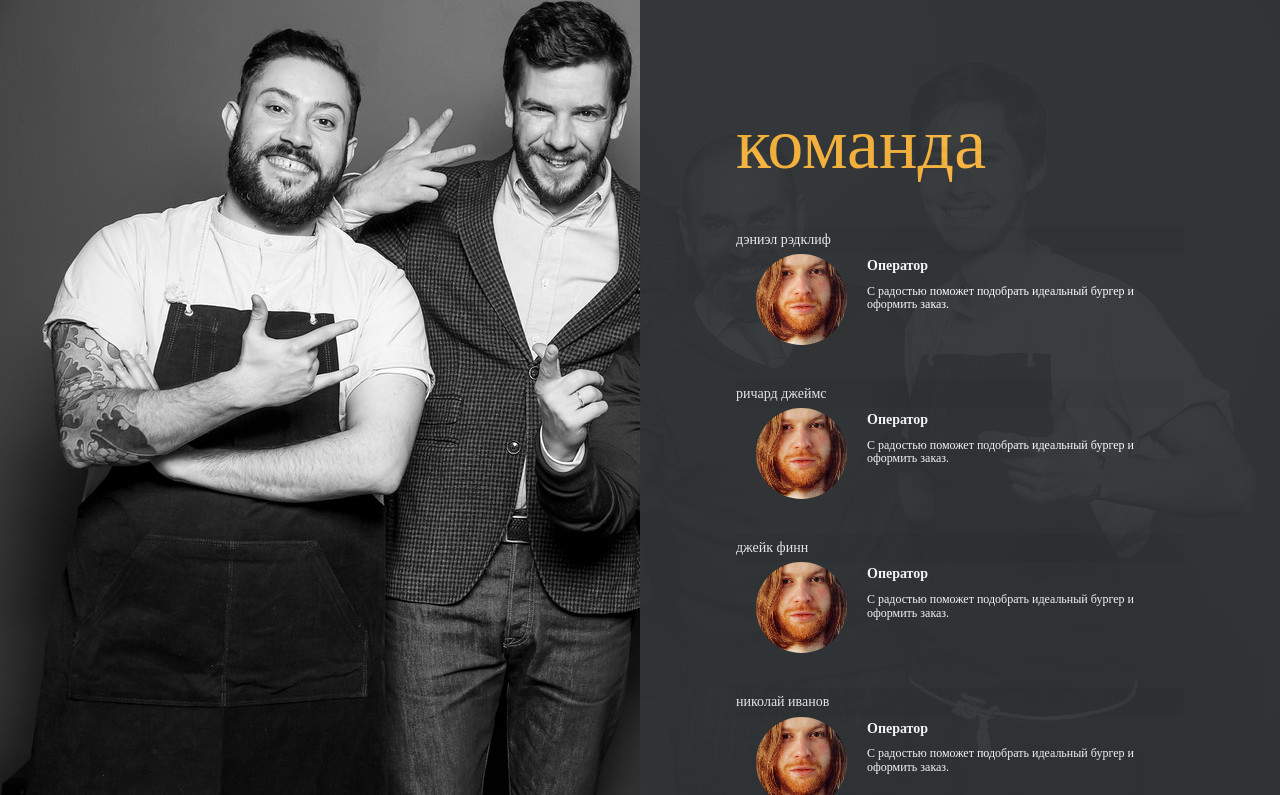
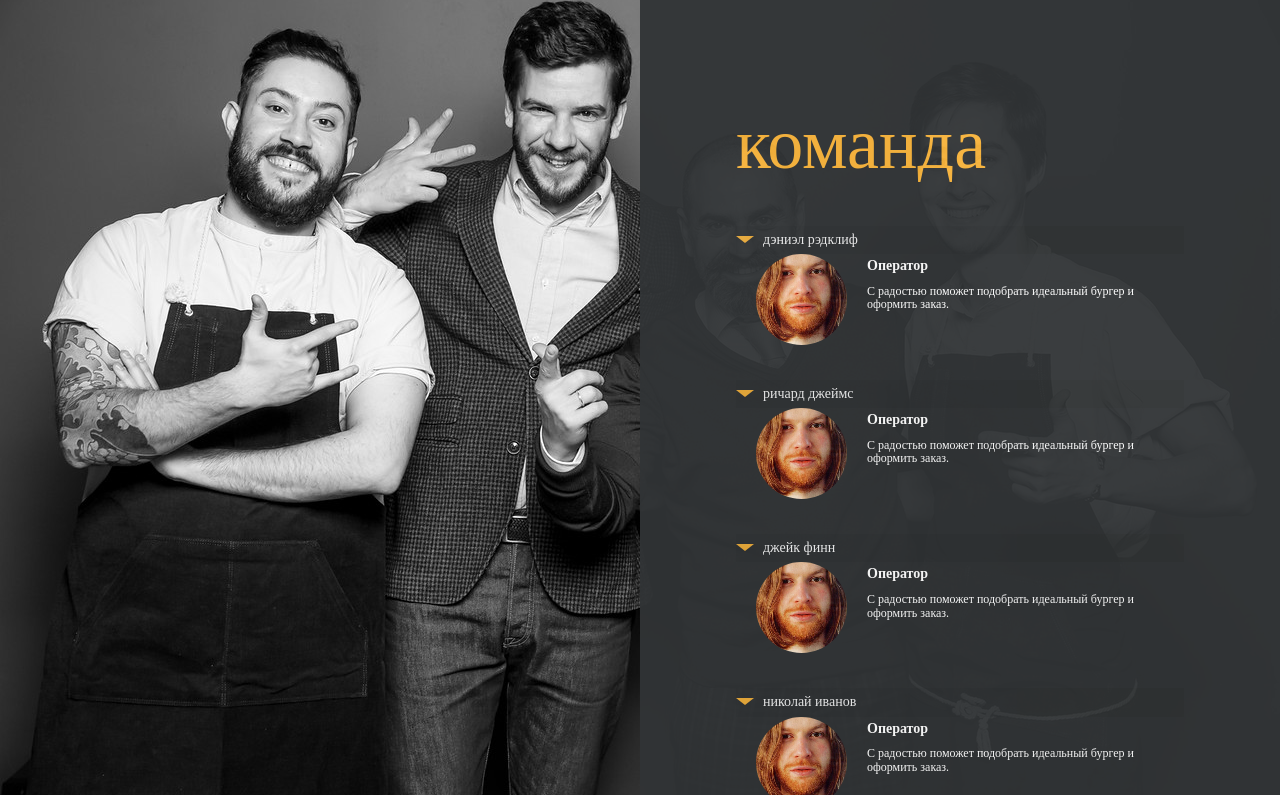
Before and after one commit to ostapenko05/project_burgers, a plain HTML site: page index.html in a window 1280 px wide. Shown: the part 1603-2398 px from the top of the page. Drawn offline with Linux system fonts and the light colour scheme; grey boxes are pictures that could not be loaded.

Commit message:
изменил секцию команда добавил треугольники изменил отступы

```diff
--- a/css/blocks/team.scss
+++ b/css/blocks/team.scss
@@ -45,6 +45,18 @@
     line-height: 28.13px;
 }
 
+.team__triangle {
+    display: flex;
+    height: 0;
+    width: 0;
+    border: 9px solid transparent;
+    border-top-width: 7px;
+    border-top-color: #f9b43b;
+    border-bottom-width: 0;
+    // padding: 14px 0 0 0;
+    margin: 10px 9px 0 0;
+}
+
 .team__hover-block {
     display: flex;
     flex-direction: row;
```
Also changed, not shown: css/layout/main.css.
